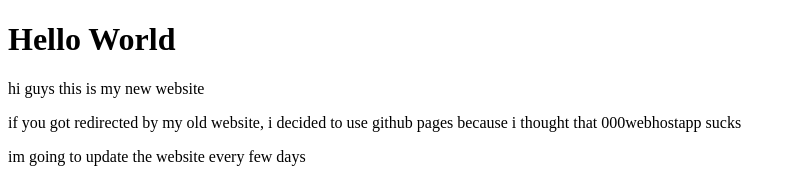
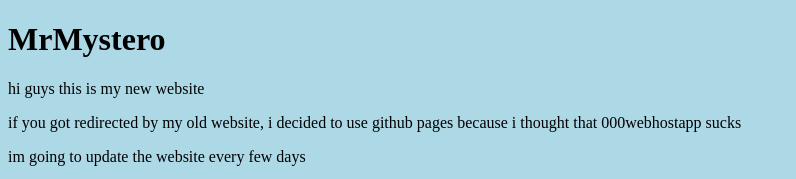
Before and after one commit to mrmystero/mrmystero.github.io, a plain HTML site: page index.html in a window 1280 px wide. Shown: the top 179 px of the page, without its empty margins (0-796 px from the left). Drawn offline with Linux system fonts and the light colour scheme.

Commit message:
Update index.html

```diff
--- a/index.html
+++ b/index.html
@@ -1,7 +1,8 @@
 <!DOCTYPE html>
 <html>
-<body>
-  <h1>Hello World</h1>
+<body style = "background-color: lightblue">
+  <title> This is a very good website </title>
+  <h1>MrMystero</h1>
   <p> hi guys this is my new website
   <p> if you got redirected by my old website, i decided to use github pages because i thought that 000webhostapp sucks </p>
   <p> im going to update the website every few days </p>
```
